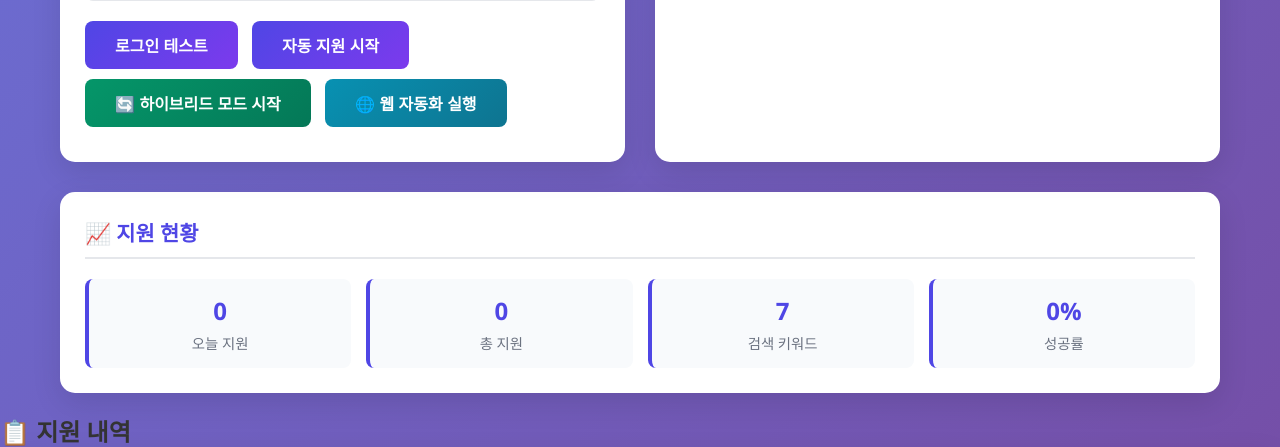
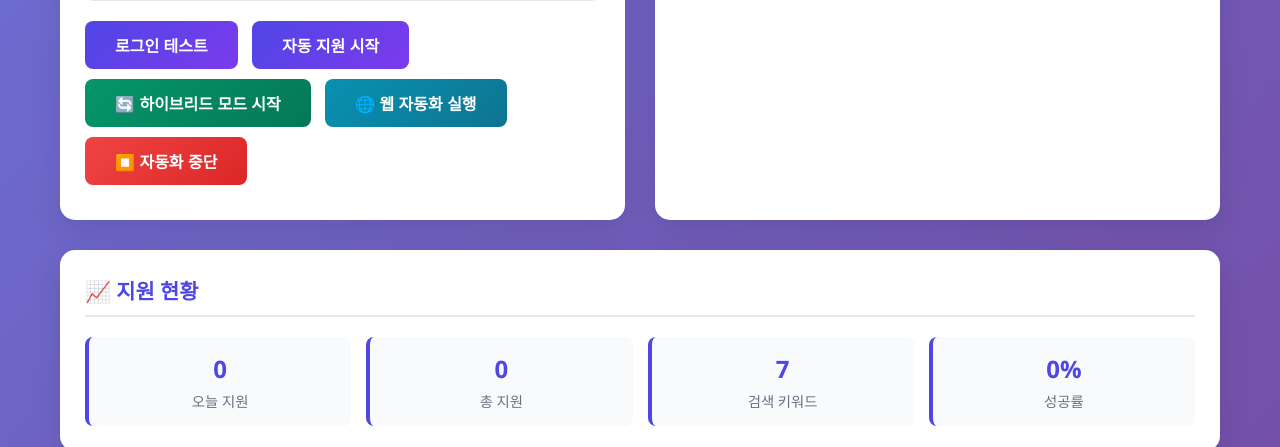
Before and after one commit to YonghoLee79/saramjobhunter, a Flask app: page / in a window 1280 px wide. Shown: the part 1249-1696 px from the top of the page. Run offline with Flask 3, Linux system fonts and the light colour scheme; data that the repository does not hold is empty.

Commit message:
Add a way to immediately halt the job application process when needed
Implements a "/api/stop" endpoint to terminate web automation and adds a corresponding stop button in index.html.

Replit-Commit-Author: Agent
Replit-Commit-Session-Id: 9d3cb851-7eea-4b23-a215-08db12e07403
Replit-Commit-Screenshot-Url: https://storage.googleapis.com/screenshot-production-us-central1/9a11cd69-dd46-4fae-bf76-48cb74d56684/649b4158-fb7e-4b8d-aeb8-c086b7f6a64b.jpg

```diff
--- a/app.py
+++ b/app.py
@@ -160,10 +160,15 @@ def run_hybrid_bot_background(config_data):
 @app.route('/api/execute-web-automation', methods=['POST'])
 def execute_web_automation():
     """로그인 완료 후 웹 자동화 실행"""
-    if app_state['running']:
-        return jsonify({'success': False, 'message': '이미 실행 중입니다'})
+    config_data = request.json or {}
 
-    config_data = request.json or {}
+    # 기존 프로세스 중단
+    app_state['running'] = False
+    add_log("기존 프로세스를 중단하고 웹 자동화를 시작합니다")
+
+    # 잠시 대기 후 새로운 자동화 시작
+    import time
+    time.sleep(1)
 
     # 직접 자동화 실행
     thread = threading.Thread(target=run_web_automation_background, args=(config_data,))
@@ -178,6 +183,17 @@ def execute_web_automation():
             '실시간 진행상황을 모니터링하세요',
             '완료까지 약 10-20분 소요됩니다'
         ]
+    })
+
+@app.route('/api/stop', methods=['POST'])
+def stop_automation():
+    """실행 중인 자동화 중단"""
+    app_state['running'] = False
+    add_log("사용자 요청으로 자동화를 중단합니다")
+
+    return jsonify({
+        'success': True,
+        'message': '자동화가 중단되었습니다'
     })
 
 def run_web_automation_background(config_data):
--- a/templates/index.html
+++ b/templates/index.html
@@ -129,6 +129,14 @@
 
         .btn-web:hover {
             box-shadow: 0 5px 15px rgba(8, 145, 178, 0.3);
+        }
+
+        .btn-stop {
+            background: linear-gradient(135deg, #ef4444 0%, #dc2626 100%);
+        }
+
+        .btn-stop:hover {
+            box-shadow: 0 5px 15px rgba(239, 68, 68, 0.3);
         }
 
         .btn:disabled {
@@ -488,6 +496,7 @@
                 <button class="btn" onclick="startBot()" id="startBtn">자동 지원 시작</button>
                 <button class="btn btn-hybrid" onclick="startHybridBot()" id="hybridBtn">🔄 하이브리드 모드 시작</button>
                 <button class="btn btn-web" onclick="executeWebAutomation()" id="webBtn">🌐 웹 자동화 실행</button>
+                <button class="btn btn-stop" onclick="stopAutomation()" id="stopBtn">⏹️ 자동화 중단</button>
             </div>
 
             <!-- 상태 카드 -->
@@ -785,6 +794,37 @@
             }
         }
 
+        // 자동화 중단
+        async function stopAutomation() {
+            const stopBtn = document.getElementById('stopBtn');
+
+            stopBtn.disabled = true;
+            stopBtn.textContent = '중단 중...';
+
+            try {
+                const response = await fetch('/api/stop', {
+                    method: 'POST',
+                    headers: {
+                        'Content-Type': 'application/json',
+                    }
+                });
+
+                const result = await response.json();
+
+                if (result.success) {
+                    showAlert('자동화가 중단되었습니다', 'info');
+                    updateStatus(); // 상태 업데이트
+                } else {
+                    showAlert('자동화 중단 실패', 'error');
+                }
+            } catch (error) {
+                showAlert('자동화 중단 중 오류가 발생했습니다', 'error');
+            } finally {
+                stopBtn.disabled = false;
+                stopBtn.textContent = '⏹️ 자동화 중단';
+            }
+        }
+
         // 상태 확인
         async function checkStatus() {
             try {
```
